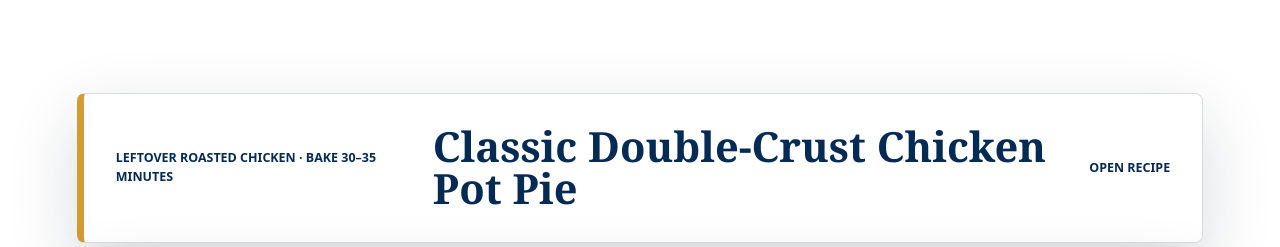
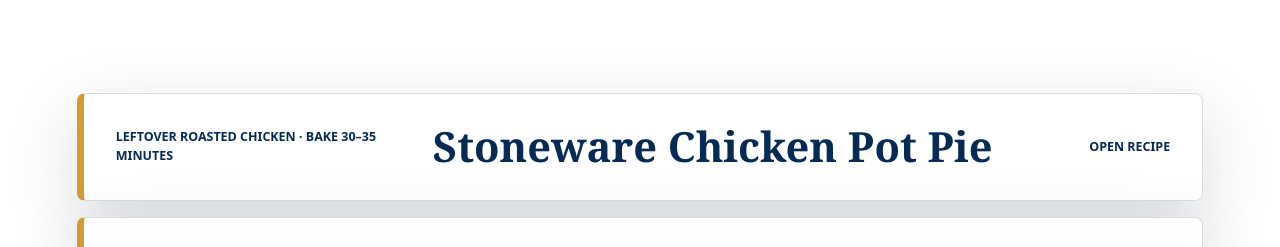
Before and after one commit to castrofullstack/flavors-from-the-galley, a plain HTML site: page recipes/index.html in a window 1280 px wide. Shown: the part 780-1027 px from the top of the page. Drawn offline with Linux system fonts and the light colour scheme.

Commit message:
Rename pot pie in the recipe index

```diff
--- a/recipes/index.html
+++ b/recipes/index.html
@@ -4,7 +4,7 @@
     <meta charset="utf-8">
     <meta name="viewport" content="width=device-width, initial-scale=1">
     <title>Recipes | Flavors from the Galley</title>
-    <meta name="description" content="Browse Flavors from the Galley recipes, including Classic Double-Crust Chicken Pot Pie, Wood Island Clam Chowder, Midnight Gold bone broth, French onion soup, shepherd's pie, Avocado Caesar Dressing &amp; Dip, Pizza Dough, Mole-Style Turkey Chili, Pan-Seared Salmon Caesar Salad, and Chocolate Chip Cookies.">
+    <meta name="description" content="Browse Flavors from the Galley recipes, including Stoneware Chicken Pot Pie, Wood Island Clam Chowder, Midnight Gold bone broth, French onion soup, shepherd's pie, Avocado Caesar Dressing &amp; Dip, Pizza Dough, Mole-Style Turkey Chili, Pan-Seared Salmon Caesar Salad, and Chocolate Chip Cookies.">
     <link rel="stylesheet" href="../styles.css?v=footer-logo-20261014">
   </head>
   <body>
@@ -40,7 +40,7 @@
         <div class="recipe-card-list">
           <a class="recipe-card" href="classic-double-crust-chicken-pot-pie.html">
             <span>Leftover roasted chicken · Bake 30–35 minutes</span>
-            <strong>Classic Double-Crust Chicken Pot Pie</strong>
+            <strong>Stoneware Chicken Pot Pie</strong>
             <em>Open recipe</em>
           </a>
           <a class="recipe-card" href="wood-island-clam-chowder.html">
```
